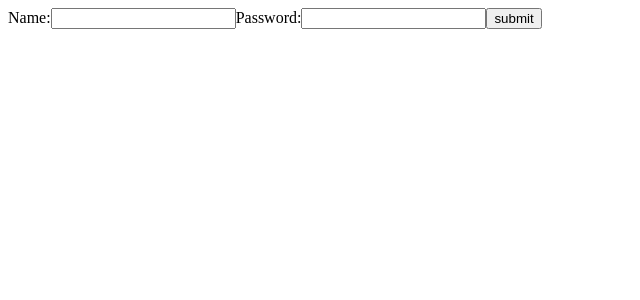
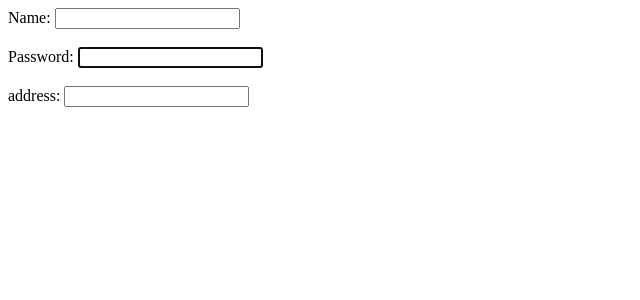
Before and after one commit to nezam0003/React-JS, a React (Create React App) app in the folder geekyshow/my-app/: page / in a window 1280 px wide. Shown: the top 300 px of the page, without its empty margins (0-640 px from the left). Built offline with nearby package versions, Linux system fonts and the light colour scheme.

Commit message:
callback Refs()

```diff
--- a/geekyshow/my-app/src/App.js
+++ b/geekyshow/my-app/src/App.js
@@ -188,13 +188,13 @@
 
 /********* Multiple Inputs **********/
 
-import React, { Component } from "react";
+// import React, { Component } from "react";
 
-export default class App extends Component {
-  state = {
-    name: "",
-    password: "",
-  };
+// export default class App extends Component {
+//   state = {
+//     name: "",
+//     password: "",
+//   };
 
 /******* One Approach ******/
 // handleName = (e) => {
@@ -209,41 +209,119 @@
 // };
 
 /******** Another Approach **********/
-  handleFormInput = (e) => {
-    this.setState({ [e.target.name]: e.target.value });
+// handleFormInput = (e) => {
+//   this.setState({ [e.target.name]: e.target.value });
 // const inputValue = e.target.name === "password" ? e.target.value.substr(0, 10) : e.target.value;
 // this.setState({ [e.target.name]: inputValue });
+//   // };
+//   hadleForm = (e) => {
+//     e.preventDefault();
+//     console.log(e);
+//     console.log(e.target[0].value);
+//   };
+//   render() {
+//     return (
+//       <div>
+//         <form onSubmit={this.hadleForm}>
+//           <label>
+//             Name:
+//             <input
+//               type="text"
+//               name="name"
+//               value={this.state.name}
+//               onChange={this.handleFormInput}
+//             />
+//           </label>
+//           <label>
+//             Password:
+//             <input
+//               type="text"
+//               name="password"
+//               value={this.state.password}
+//               onChange={this.handleFormInput}
+//             />
+//           </label>
+//           <input type="submit" value="submit" />
+//         </form>
+//       </div>
+//     );
+//   }
+// }
+
+/*********  Uncontrolled component Ref() **********/
+// import React, { Component, Fragment } from "react";
+
+// export default class App extends Component {
+//   constructor(props) {
+//     super(props);
+//     this.state = {
+//       value: "",
+//     };
+//     this.textInput = React.createRef();
+//   }
+// componentDidMount() {
+//   console.log(this.textInput.current);
+//   this.textInput.current.focus();
+// }
+
+// handleForm = (e) => {
+//   e.preventDefault();
+//   this.setState({
+//     value: this.textInput.current.value,
+//   });
+// };
+// render() {
+//   return (
+// <form>
+//   Name: <input type="text" />
+//   <br />
+//   Password: <input type="text" ref={this.textInput} />
+//   <br />
+//   address: <input type="text" />
+// </form>
+
+/******* Another Approach ***********/
+//       <Fragment>
+//         <h2>You Typed: {this.state.value}</h2>
+//         <form onSubmit={this.handleForm}>
+//           Name: <input type="text" ref={this.textInput} />
+//           <button type="submit" value="submit">
+//             Submit
+//           </button>
+//         </form>
+//       </Fragment>
+//     );
+//   }
+// }
+
+/************* Call Back Refs() ***************/
+import React, { Component } from "react";
+
+export default class App extends Component {
+  constructor() {
+    super();
+    this.backRef = null;
+    this.setBackRef = (element) => {
+      this.backRef = element;
     };
-  hadleForm = (e) => {
-    e.preventDefault();
-    console.log(e);
-    console.log(e.target[0].value);
-  };
+  }
+  componentDidMount() {
+    if (this.backRef) {
+      this.backRef.focus();
+    }
+  }
+
   render() {
     return (
-      <div>
-        <form onSubmit={this.hadleForm}>
-          <label>
-            Name:
-            <input
-              type="text"
-              name="name"
-              value={this.state.name}
-              onChange={this.handleFormInput}
-            />
-          </label>
-          <label>
-            Password:
-            <input
-              type="text"
-              name="password"
-              value={this.state.password}
-              onChange={this.handleFormInput}
-            />
-          </label>
-          <input type="submit" value="submit" />
+      <form>
+        Name: <input type="text" />
+        <br />
+        <br />
+        Password: <input type="text" ref={this.setBackRef} />
+        <br />
+        <br />
+        address: <input type="text" />
       </form>
-      </div>
     );
   }
 }
```
Lines whose indentation alone changed are shown as unchanged.
